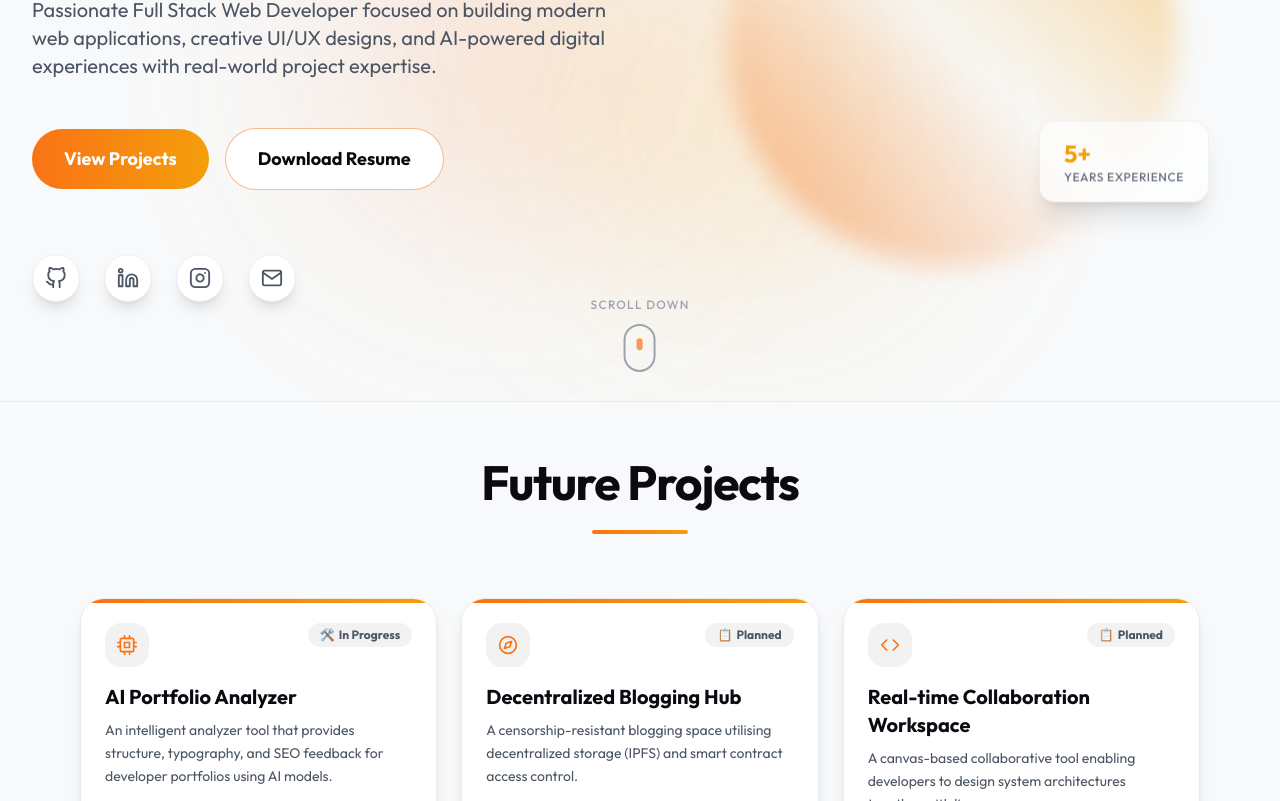
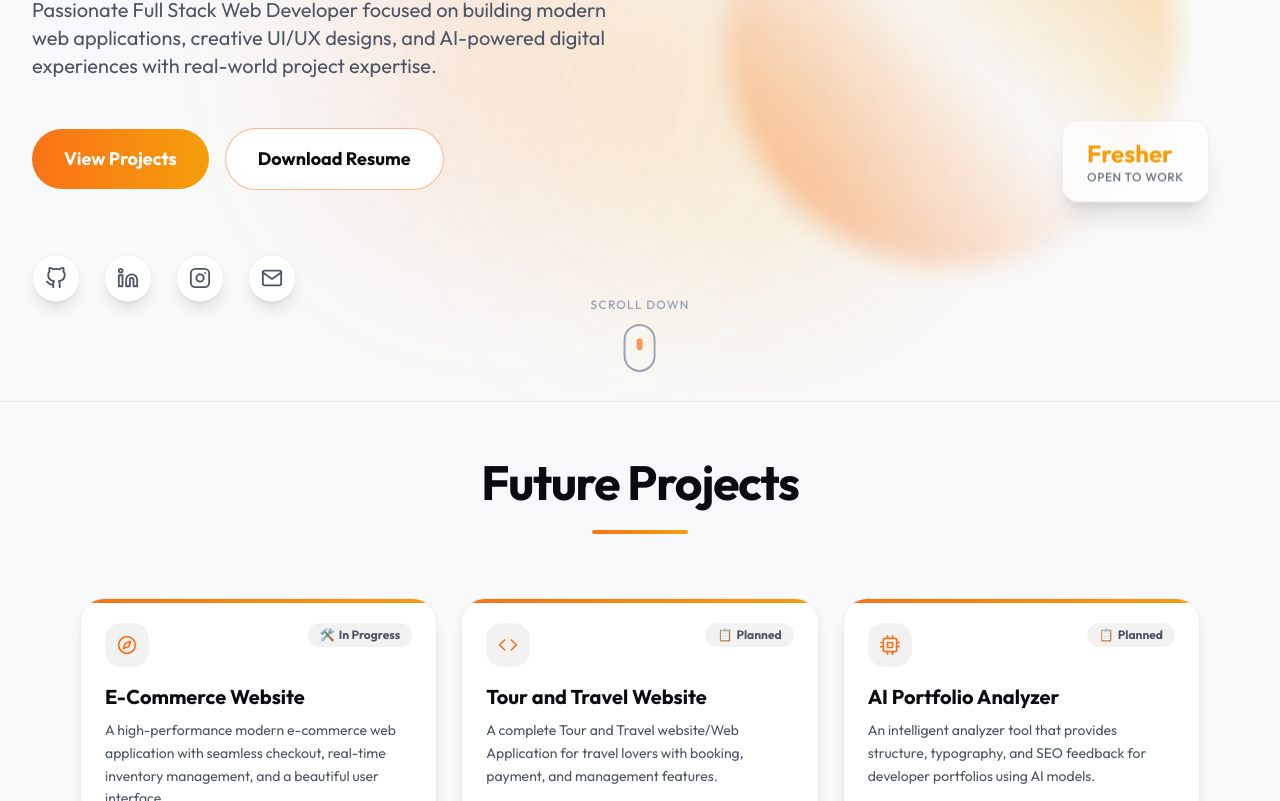
Before and after one commit to Rajan-4900/Personal_Portfolio, a React (Vite) app: page / in a window 1280 px wide. Shown: the part 399-1200 px from the top of the page. Built offline with nearby package versions, Linux system fonts and the light colour scheme.

Commit message:
home page is updated

```diff
--- a/src/components/FutureProjects.jsx
+++ b/src/components/FutureProjects.jsx
@@ -6,27 +6,27 @@ import { FiCpu, FiCompass, FiCode, FiLayers } from "react-icons/fi";
 const initialFutureProjects = [
   {
     id: 1,
-    title: "AI Portfolio Analyzer",
-    description: "An intelligent analyzer tool that provides structure, typography, and SEO feedback for developer portfolios using AI models.",
-    category: "AI / SaaS",
+    title: "E-Commerce Website",
+    description: "A high-performance modern e-commerce web application with seamless checkout, real-time inventory management, and a beautiful user interface.",
+    category: "Web3",
     status: "In Progress",
     statusEmoji: "🛠️",
     source: "Planned"
   },
   {
     id: 2,
-    title: "Decentralized Blogging Hub",
-    description: "A censorship-resistant blogging space utilising decentralized storage (IPFS) and smart contract access control.",
-    category: "Web3",
+    title: "Tour and Travel Website",
+    description: "A complete Tour and Travel website/Web Application for travel lovers with booking, payment, and management features.",
+    category: "Web App",
     status: "Planned",
     statusEmoji: "📋",
     source: "Planned"
   },
   {
     id: 3,
-    title: "Real-time Collaboration Workspace",
-    description: "A canvas-based collaborative tool enabling developers to design system architectures together with live cursors.",
-    category: "Web App",
+    title: "AI Portfolio Analyzer",
+    description: "An intelligent analyzer tool that provides structure, typography, and SEO feedback for developer portfolios using AI models.",
+    category: "AI / SaaS",
     status: "Planned",
     statusEmoji: "📋",
     source: "Planned"
--- a/src/components/Hero.jsx
+++ b/src/components/Hero.jsx
@@ -149,8 +149,8 @@ export default function Hero() {
               className="absolute bottom-16 -right-8 px-6 py-4 rounded-2xl dark:glass glass-light shadow-glow-yellow dark:shadow-glow-dark-secondary border border-primary-yellow/20 dark:border-purple-500/20 backdrop-blur-xl"
             >
               <div className="flex flex-col">
-                <span className="font-bold text-primary-yellow dark:text-purple-500 text-2xl">5+</span>
-                <span className="dark:text-gray-400 text-gray-500 text-xs font-medium uppercase tracking-wider">Years Experience</span>
+                <span className="font-bold text-primary-yellow dark:text-purple-500 text-2xl">Fresher</span>
+                <span className="dark:text-gray-400 text-gray-500 text-xs font-medium uppercase tracking-wider">Open To Work</span>
               </div>
             </motion.div>
           </div>
```
